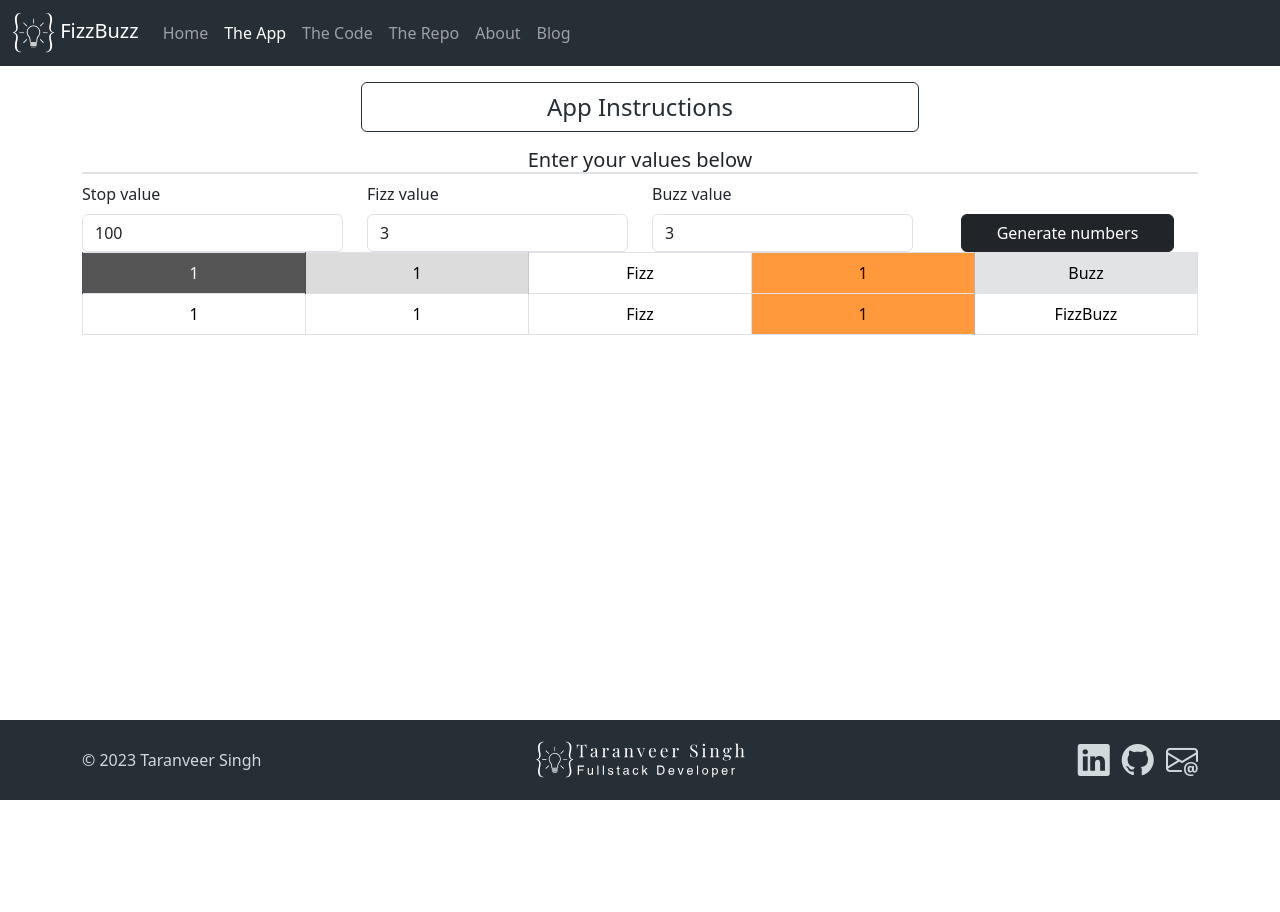
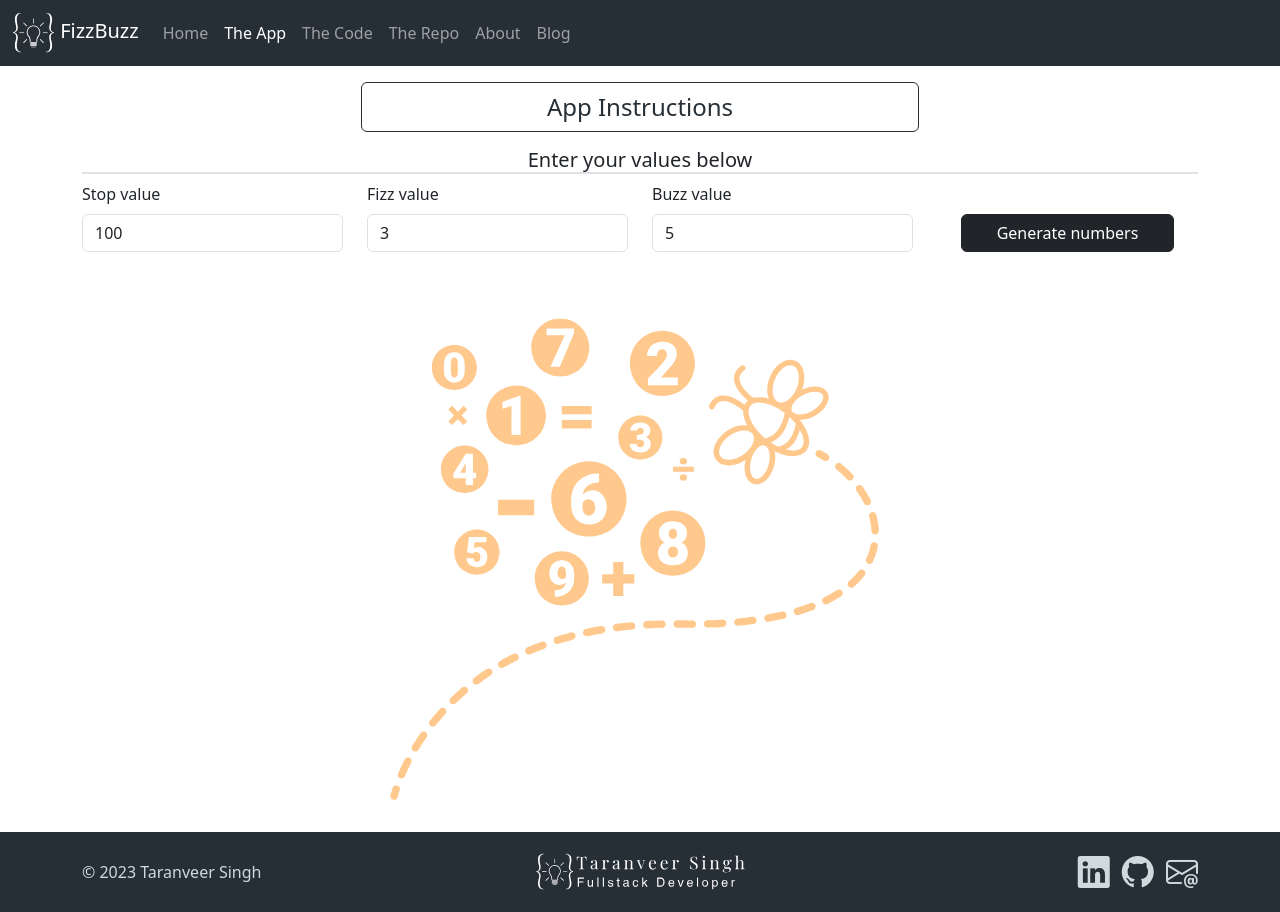
Before and after one commit to taranveersingh93/fizzbuzz, a plain HTML site: page app.html in a window 1280 px wide. Before the commit the page ends 800 px from the top, so only its background shows below. Drawn offline with nearby package versions, Linux system fonts and the light colour scheme; some packages are replaced by stand-ins of ours; a script that the page names is missing.

Commit message:
Add static logo

```diff
--- a/app.html
+++ b/app.html
@@ -119,7 +119,7 @@
 							<input
 								type="number"
 								placeholder="Buzz value"
-								value="3"
+								value="5"
 								class="form-control"
 								id="buzzValue"
 								name="buzzValue"
@@ -130,23 +130,12 @@
 						</div>
 					</form>
 				</div>
-				<div class="col-12">
+				<div class="col-12 mt-5">
 					<table class="table table-bordered text-center">
 						<tbody id="results">
-							<tr>
-								<td class="table-dark">1</td>
-								<td class="table-light">1</td>
-								<td class="fizzbuzz">Fizz</td>
-								<td class="table-primary">1</td>
-								<td class="bg-secondary-subtle">Buzz</td>
-							</tr>
-							<tr>
-								<td class="">1</td>
-								<td class="">1</td>
-								<td class="">Fizz</td>
-								<td class="table-primary">1</td>
-								<td class="">FizzBuzz</td>
-							</tr>
+							<div class="text-center opacity-50">
+								<img class="img-fluid" src="/Logos/fizzbuzz transparent logo.svg" />
+							</div>
 						</tbody>
 					</table>
 				</div>
--- a/css/site.css
+++ b/css/site.css
@@ -70,11 +70,11 @@ td {
   }
 
 .table-light {
-    --bs-table-bg: #dcdcdc
+    --bs-table-bg: #dcdcdc;
 }
 
 .table-primary {
-    --bs-table-bg: #ff993b
+    --bs-table-bg: #ff993b;
 }
 
 .btn-primary {
@@ -90,12 +90,16 @@ td {
   .btn-outline-primary {
     --bs-btn-color: var(--ts-primary-color);
     --bs-btn-border-color: var(--ts-primary-color);
-    --bs-btn-hover-bg: var(--ts-primary-color);
+    --bs-btn-hover-bg: #ff993b;
     --bs-btn-hover-border-color: var(--ts-primary-color);
     --bs-btn-active-bg: var(--ts-primary-color);
     --bs-btn-active-border-color: var(--ts-primary-color);
     --bs-btn-disabled-color: var(--ts-primary-color);
     --bs-btn-disabled-border-color: var(--ts-primary-color);
+  }
+
+  .btn-dark {
+    --bs-btn-hover-bg: #ff993b;
   }
 
   .instructions-btn, .instructionsBox {
```
Also changed, not shown: Logos/fizzbuzz transparent logo.svg (added).
